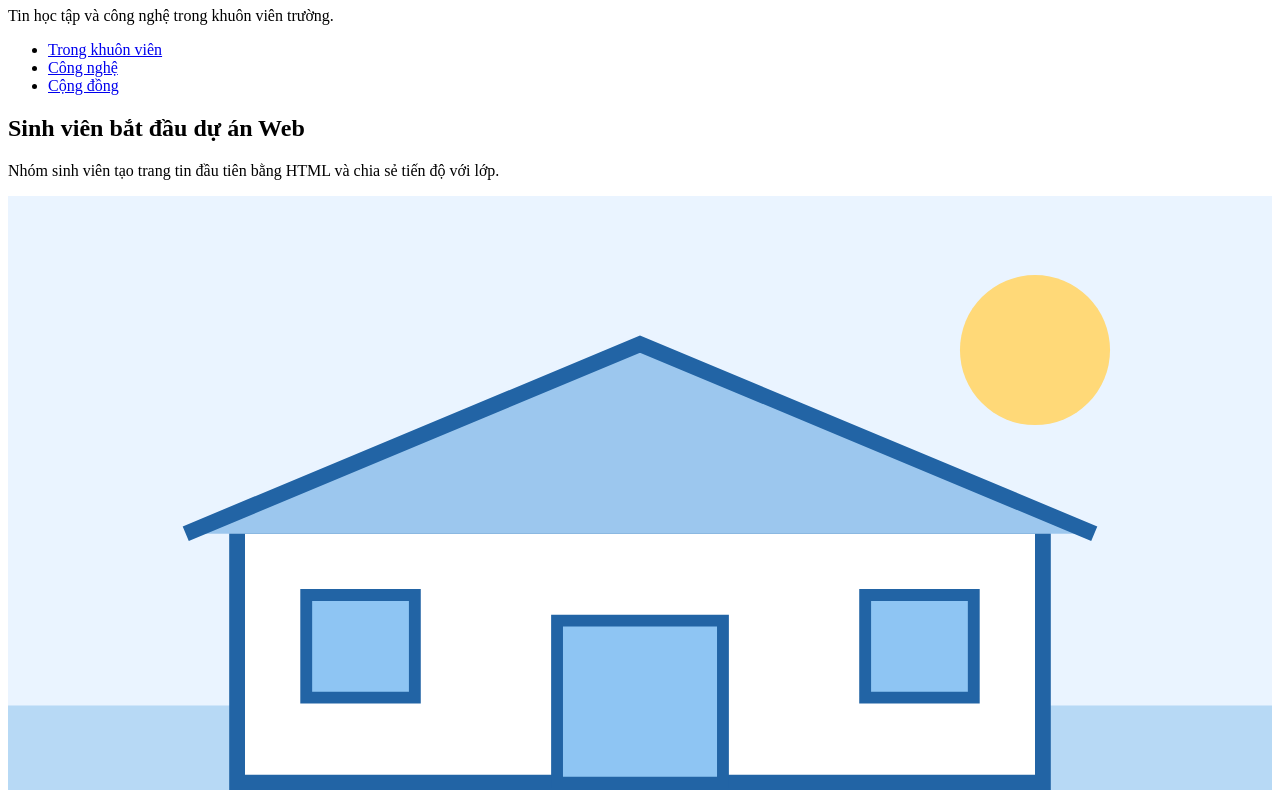
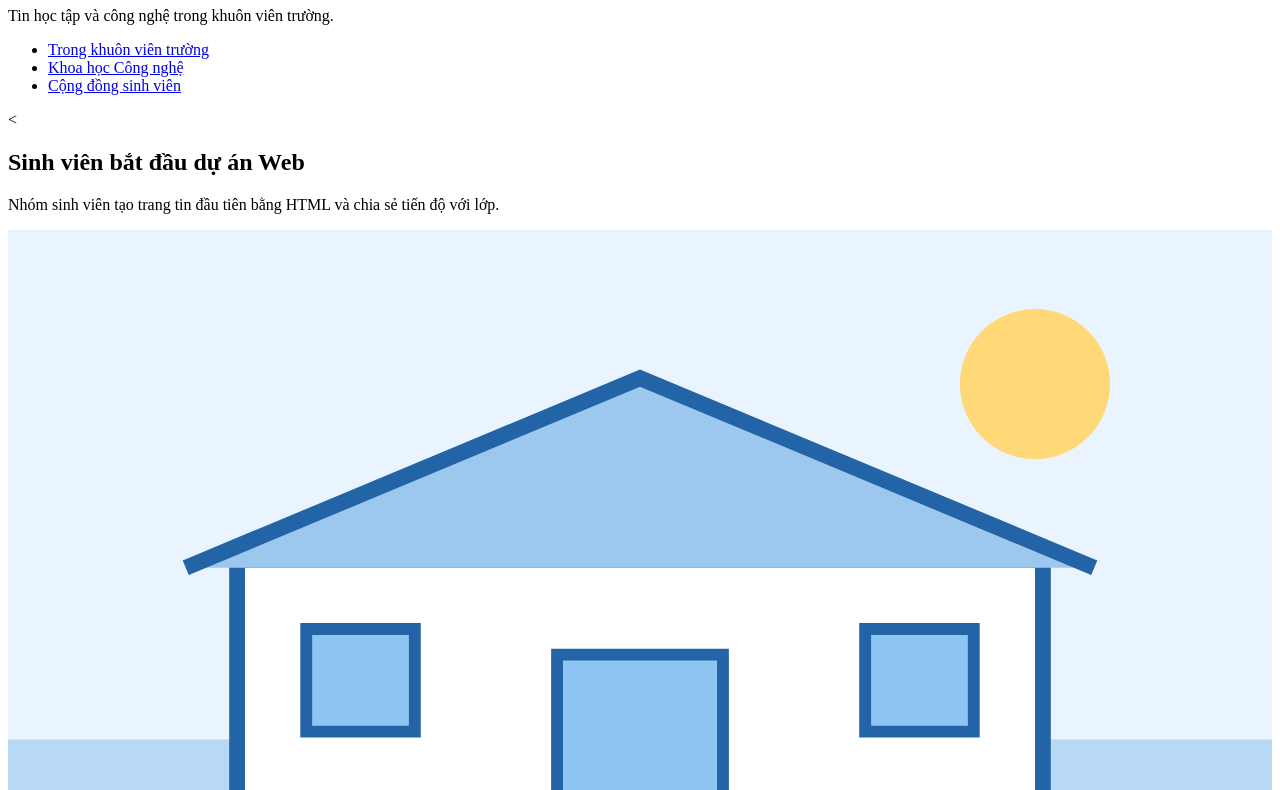
Before and after one commit to namnvdev/tlu.cse122, a plain HTML site: page practices/practice-01/demo/index.html in a window 1280 px wide. Shown: the part 73-863 px from the top of the page. Drawn offline with Linux system fonts and the light colour scheme.

Commit message:
change index. - demo

```diff
--- a/practices/practice-01/demo/index.html
+++ b/practices/practice-01/demo/index.html
@@ -3,7 +3,7 @@
 <head>
   <meta charset="utf-8">
   <meta name="viewport" content="width=device-width, initial-scale=1">
-  <title>CSE122 News · Demo HTML</title>
+  <title>CSE122 News · Demo HTML 2026/11</title>
 </head>
 <body>
   <!-- Header groups the site identity and its primary navigation. -->
@@ -12,15 +12,15 @@
     <p>Tin học tập và công nghệ trong khuôn viên trường.</p>
     <nav aria-label="Chuyên mục tin tức">
       <ul>
-        <li><a href="#campus">Trong khuôn viên</a></li>
-        <li><a href="#technology">Công nghệ</a></li>
-        <li><a href="#community">Cộng đồng</a></li>
+        <li><a href="#campus">Trong khuôn viên trường</a></li>
+        <li><a href="#technology">Khoa học Công nghệ</a></li>
+        <li><a href="#community">Cộng đồng sinh viên</a></li>
       </ul>
     </nav>
   </header>
   <!-- Main contains the page's primary news content. -->
   <main>
-    <article id="campus">
+    <<article id="campus">
       <h2>Sinh viên bắt đầu dự án Web</h2>
       <p>Nhóm sinh viên tạo trang tin đầu tiên bằng HTML và chia sẻ tiến độ với lớp.</p>
       <img src="../starter/assets/news-campus.svg" alt="Tòa nhà và khuôn viên đại học">
@@ -34,7 +34,7 @@
       <h2>Buổi chia sẻ sản phẩm cuối tuần</h2>
       <p>Các nhóm giới thiệu ý tưởng và ghi lại phản hồi để cải thiện trang Web.</p>
     </article>
-
+>
   </main>
   <!-- Footer provides a brief site attribution. -->
   <footer><p>CSE122 News · Bài thực hành HTML đầu tiên</p></footer>
```
